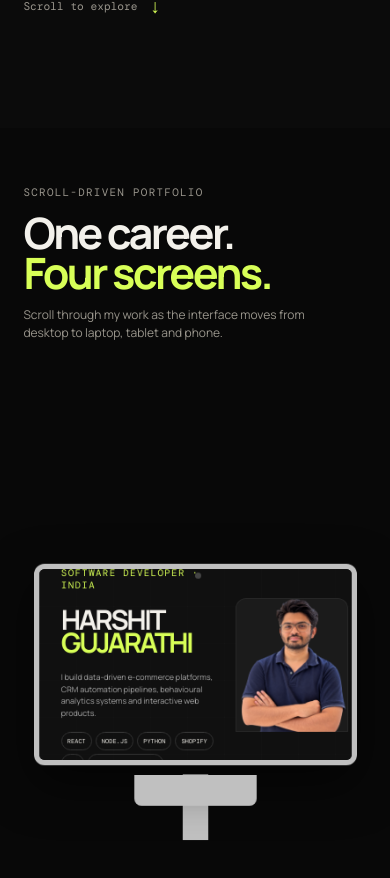
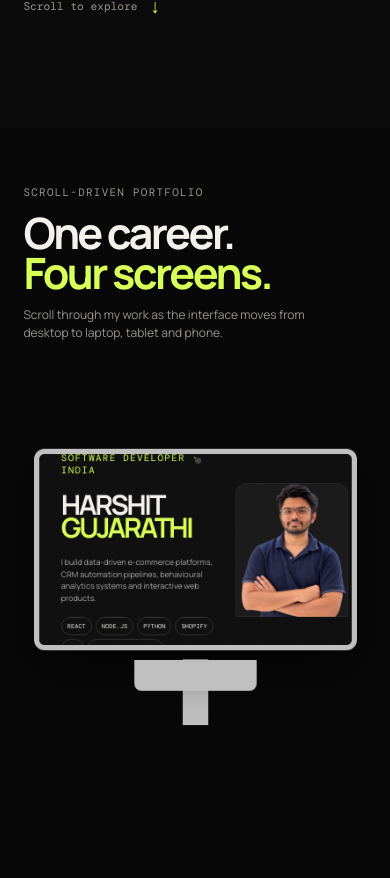
Before and after one commit to HarshitGujarathi/portfolio, a React (Vite) app: page / in a window 390 px wide. Shown: the part 716-1594 px from the top of the page. Built offline with nearby package versions, Linux system fonts and the light colour scheme.

Commit message:
Update styles.css

```diff
--- a/src/styles.css
+++ b/src/styles.css
@@ -1,4 +1,4 @@
-  @import url("https://fonts.googleapis.com/css2?family=DM+Mono:wght@400;500&family=Manrope:wght@400;500;600;700;800&display=swap");
+@import url("https://fonts.googleapis.com/css2?family=DM+Mono:wght@400;500&family=Manrope:wght@400;500;600;700;800&display=swap");
 
 :root {
   --bg: #0b0b0b;
@@ -749,7 +749,8 @@ footer { color: #555; font: .65rem "DM Mono", monospace; margin-top: auto; paddi
 }
 
 /* =========================================================
-   FINAL MOBILE FOUR-SCREEN ANIMATION FIX
+   FINAL REAL-PHONE MOBILE FOUR-SCREEN FIX
+   Keep GSAP in control of transform.
 ========================================================= */
 
 @media (max-width: 800px) {
@@ -758,6 +759,7 @@ footer { color: #555; font: .65rem "DM Mono", monospace; margin-top: auto; paddi
     width: 100%;
     max-width: 100%;
     overflow: hidden;
+    position: relative;
   }
 
   .device-stage {
@@ -767,88 +769,74 @@ footer { color: #555; font: .65rem "DM Mono", monospace; margin-top: auto; paddi
     height: 100svh;
     min-height: 620px;
     overflow: hidden;
-    display: grid;
-    place-items: center;
+    display: block;
     isolation: isolate;
     touch-action: pan-y;
   }
 
   /*
-   * Keep the device centered without using translateX(-50%).
-   * GSAP owns the transform property, so CSS does not fight
-   * GSAP's transform matrix.
+   * IMPORTANT:
+   * Do not use left:50% + translateX(-50%) here.
+   * GSAP animates transform, so CSS translateX can fight GSAP.
+   *
+   * top:0 / bottom:0 + auto margins centers each device
+   * without consuming the transform property.
    */
   .device-stage .device {
     position: absolute;
     left: 0;
     right: 0;
-    top: 50%;
+    top: 0;
+    bottom: 0;
     width: fit-content;
     height: fit-content;
-    margin-left: auto;
-    margin-right: auto;
-    margin-top: 0;
+    margin: auto;
     transform-origin: center center;
     will-change: transform, opacity;
     pointer-events: none;
   }
 
-  /* =========================================
-     DESKTOP
-  ========================================= */
-
+  /* GSAP controls visibility. These are only fallback states. */
   .device-stage .desktop-device {
     z-index: 4;
   }
-
-  .desktop .device-frame {
-    width: 92vw;
-    max-width: 880px;
-  }
-
-  /* =========================================
-     LAPTOP
-  ========================================= */
 
   .device-stage .laptop-device {
     z-index: 3;
   }
 
-  .laptop .device-frame {
+  .device-stage .tablet-device {
+    z-index: 2;
+  }
+
+  .device-stage .phone-device {
+    z-index: 1;
+  }
+
+  /* Desktop device */
+  .device-stage .desktop .device-frame {
+    width: 92vw;
+    max-width: 880px;
+  }
+
+  /* Laptop device */
+  .device-stage .laptop .device-frame {
     width: 88vw;
     max-width: 820px;
   }
 
-  /* =========================================
-     TABLET
-  ========================================= */
-
-  .device-stage .tablet-device {
-    z-index: 2;
-  }
-
-  .tablet .device-frame {
+  /* Tablet device */
+  .device-stage .tablet .device-frame {
     width: 82vw;
     max-width: 510px;
     height: min(63dvh, 430px);
   }
 
-  /* =========================================
-     PHONE
-  ========================================= */
-
-  .device-stage .phone-device {
-    z-index: 1;
-  }
-
-  .phone .device-frame {
+  /* Phone device */
+  .device-stage .phone .device-frame {
     width: min(58vw, 230px);
     height: min(120vw, 480px);
   }
-
-  /* =========================================
-     PROGRESS
-  ========================================= */
 
   .device-progress {
     z-index: 20;
@@ -889,6 +877,16 @@ footer { color: #555; font: .65rem "DM Mono", monospace; margin-top: auto; paddi
     width: min(58vw, 230px);
     height: min(120vw, 480px);
   }
+
+  /*
+   * Keep the complete device centered on narrow phones.
+   */
+  .device-stage .device {
+    left: 0;
+    right: 0;
+    margin-left: auto;
+    margin-right: auto;
+  }
 }
 
 
@@ -898,19 +896,19 @@ footer { color: #555; font: .65rem "DM Mono", monospace; margin-top: auto; paddi
 
 @media (max-width: 360px) {
 
-  .desktop .device-frame {
+  .device-stage .desktop .device-frame {
     width: 94vw;
   }
 
-  .laptop .device-frame {
+  .device-stage .laptop .device-frame {
     width: 92vw;
   }
 
-  .tablet .device-frame {
+  .device-stage .tablet .device-frame {
     width: 88vw;
   }
 
-  .phone .device-frame {
+  .device-stage .phone .device-frame {
     width: min(60vw, 215px);
     height: min(125vw, 450px);
   }
```
